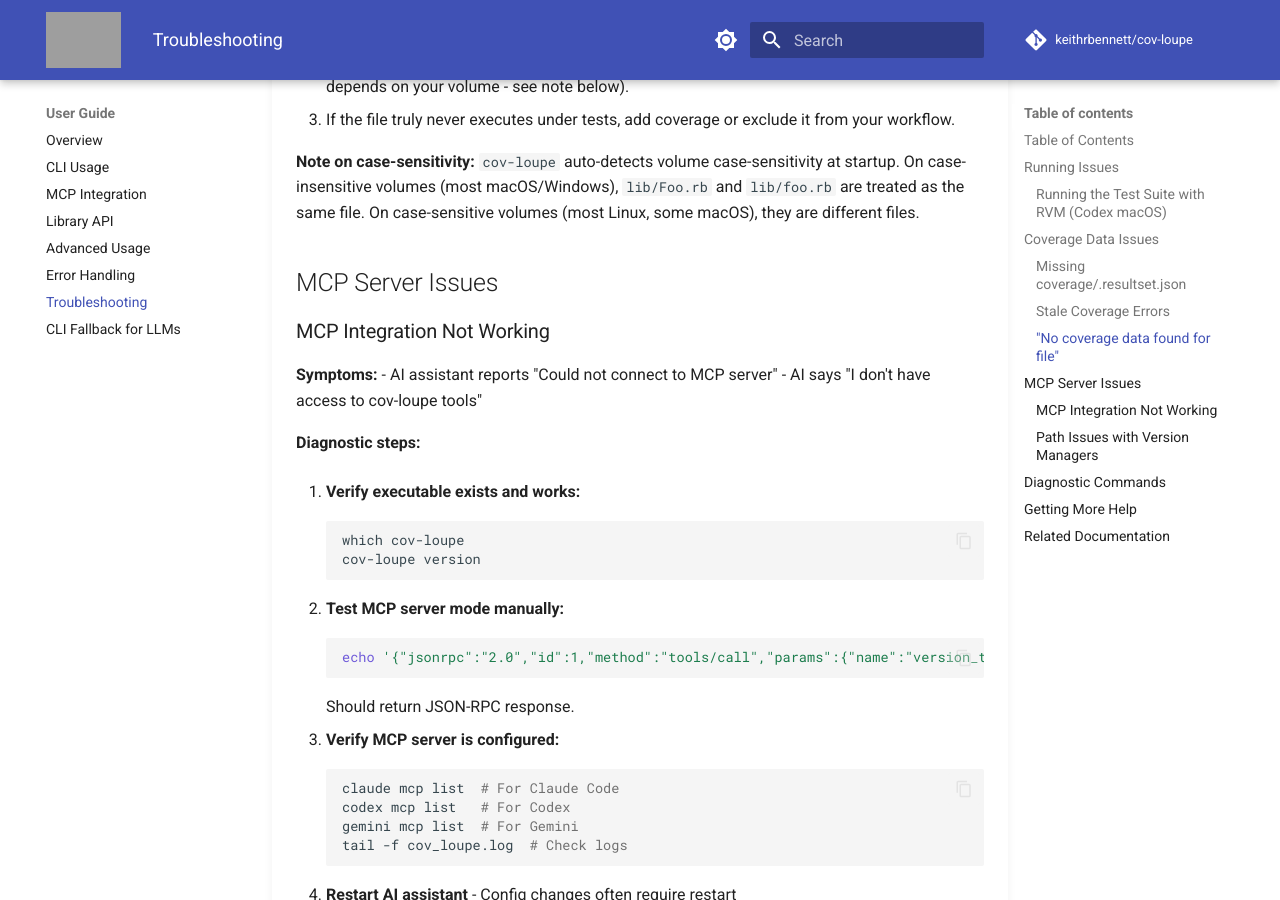
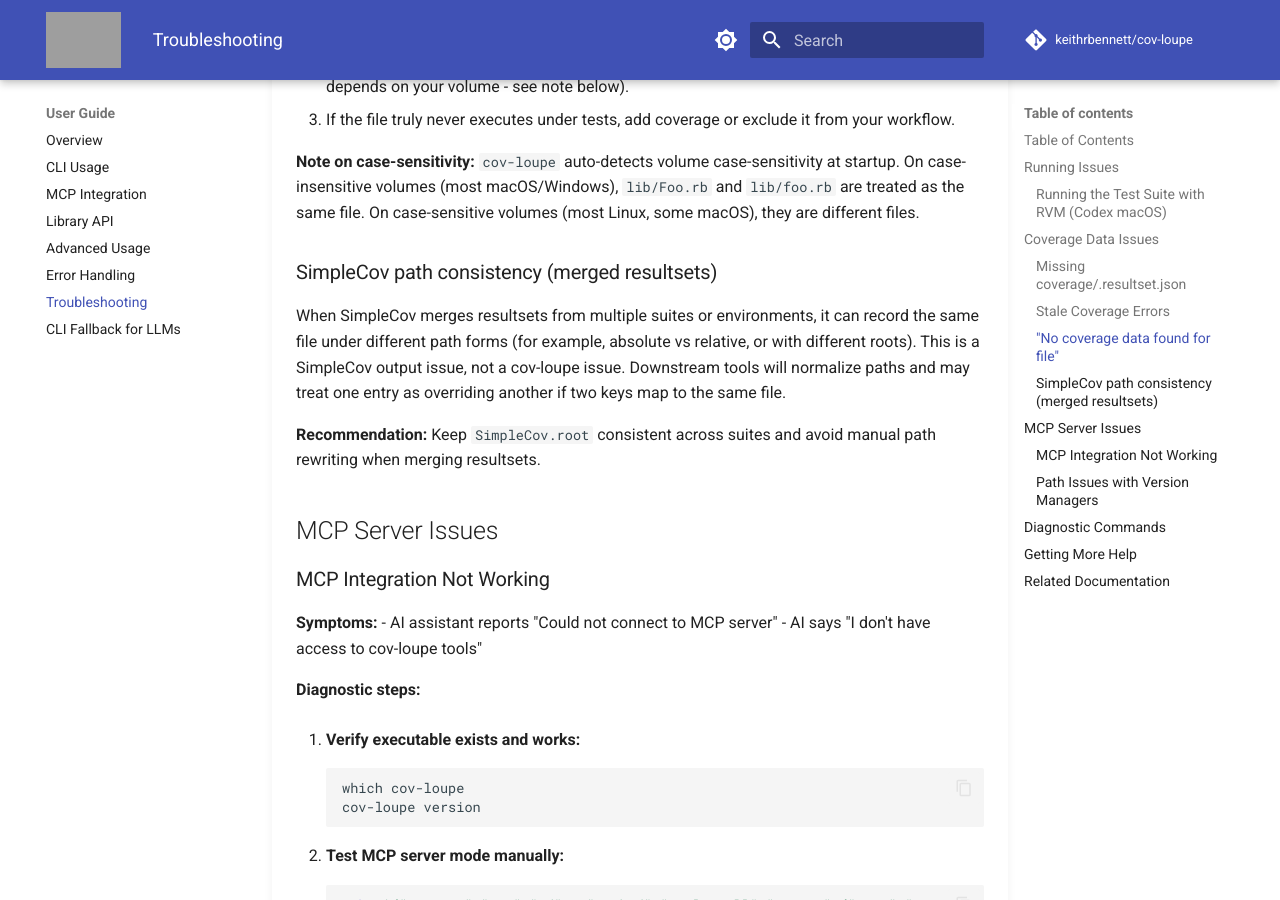
Before and after one commit to keithrbennett/simplecov-mcp, an MkDocs documentation site: the page built from docs/user/TROUBLESHOOTING.md, in a window 1280 px wide and 900 px high, scrolled down 1898 px. Built offline with MkDocs 1.6.1 and Material for MkDocs 9.7.7, drawn with Linux system fonts in a browser that asks for light colours; comment, search, counter and statistics services are not loaded; grey boxes are pictures that could not be loaded.

Commit message:
Docs: note SimpleCov resultset path consistency risks.

```diff
--- a/docs/user/TROUBLESHOOTING.md
+++ b/docs/user/TROUBLESHOOTING.md
@@ -68,6 +68,16 @@ depends on your volume - see note below).
 **Note on case-sensitivity:** `cov-loupe` auto-detects volume case-sensitivity at startup.
 On case-insensitive volumes (most macOS/Windows), `lib/Foo.rb` and `lib/foo.rb` are treated
 as the same file. On case-sensitive volumes (most Linux, some macOS), they are different files.
+
+### SimpleCov path consistency (merged resultsets)
+
+When SimpleCov merges resultsets from multiple suites or environments, it can record the same file
+under different path forms (for example, absolute vs relative, or with different roots). This is a
+SimpleCov output issue, not a cov-loupe issue. Downstream tools will normalize paths and may treat
+one entry as overriding another if two keys map to the same file.
+
+**Recommendation:** Keep `SimpleCov.root` consistent across suites and avoid manual path rewriting
+when merging resultsets.
 
 ## MCP Server Issues
 
```
Also changed, not shown: docs/dev/arch-decisions/coverage-data-quality.md (+10 -0 lines).
